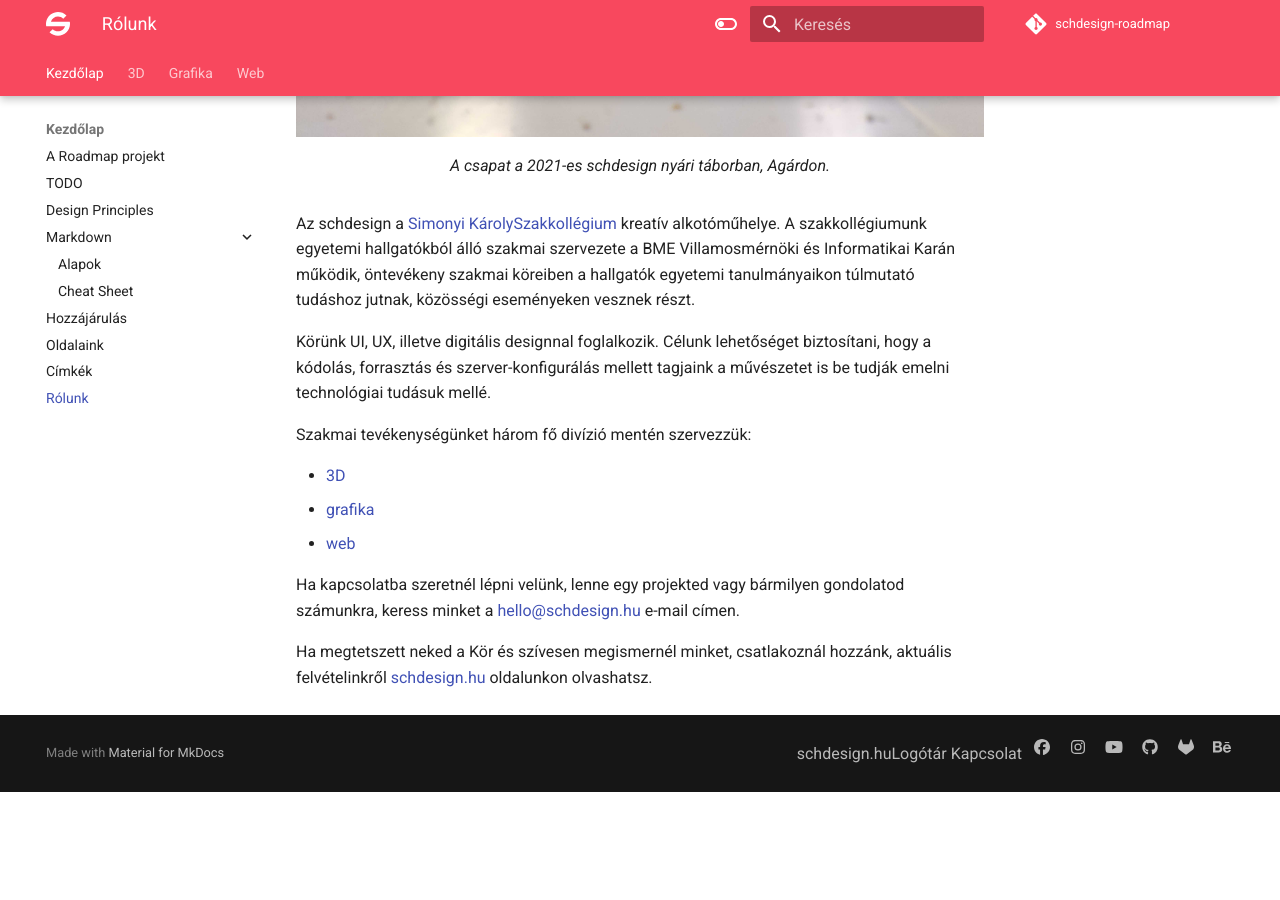
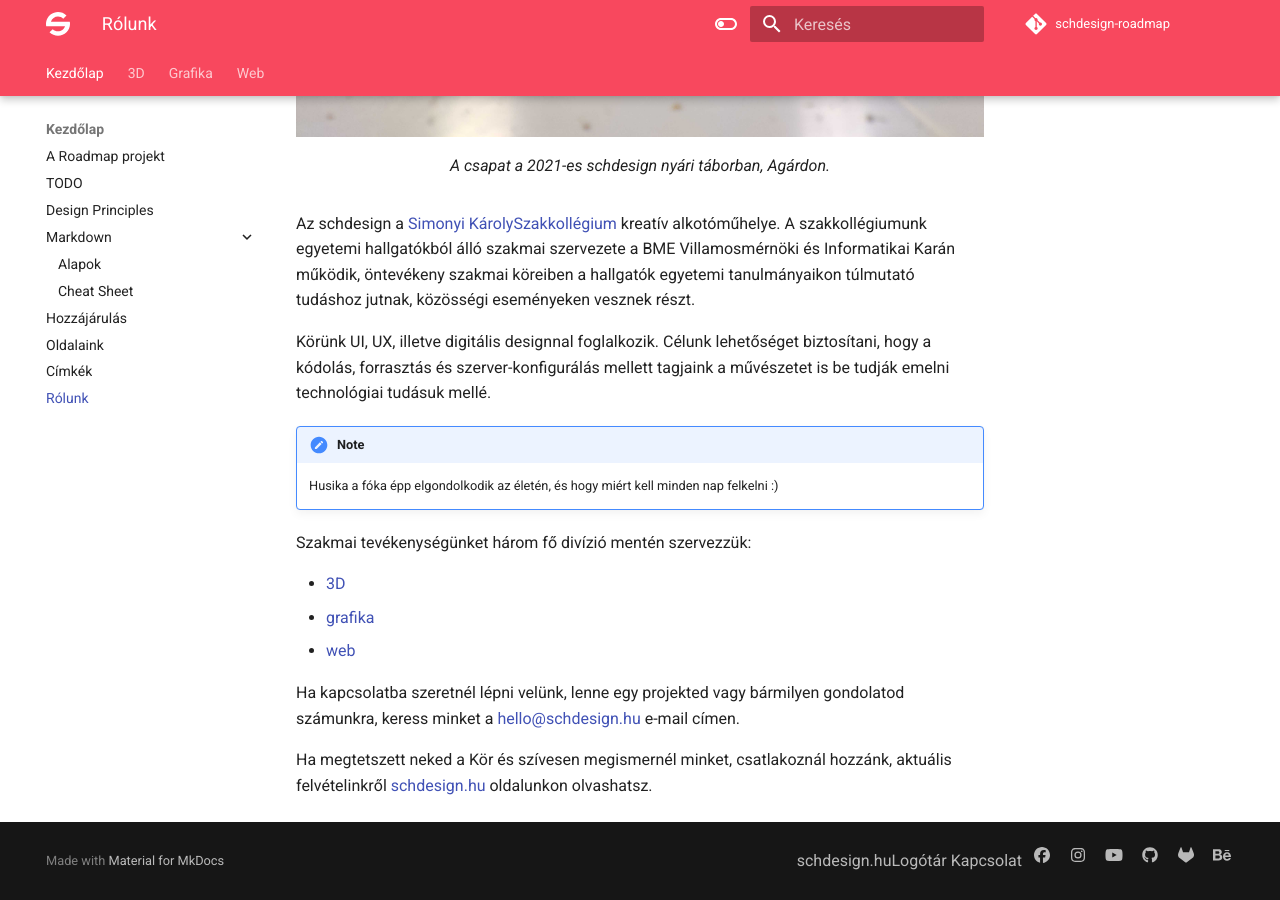
Before and after one commit to simonyiszk/schdesign-roadmap, an MkDocs documentation site: the page built from docs/schdesign/index.md, in a window 1280 px wide and 900 px high, scrolled down 647 px. Built offline with MkDocs 1.6.1 and Material for MkDocs 9.7.7, drawn with Linux system fonts in a browser that asks for light colours; comment, search, counter and statistics services are not loaded; before the commit the page ends 1439 px from its top, so only the background shows below that.

Commit message:
cool stuff (#41)

```diff
--- a/docs/schdesign/index.md
+++ b/docs/schdesign/index.md
@@ -15,6 +15,9 @@ Az schdesign a [Simonyi KárolySzakkollégium](https://simonyi.bme.hu) kreatív
 
 Körünk UI, UX, illetve digitális designnal foglalkozik. Célunk lehetőséget biztosítani, hogy a kódolás, forrasztás és szerver-konfigurálás mellett tagjaink a művészetet is be tudják emelni technológiai tudásuk mellé.
 
+!!! note
+    Husika a fóka épp elgondolkodik az életén, és hogy miért kell minden nap felkelni :)
+
 Szakmai tevékenységünket három fő divízió mentén szervezzük:
 
 - [3D](/3d/)
```
